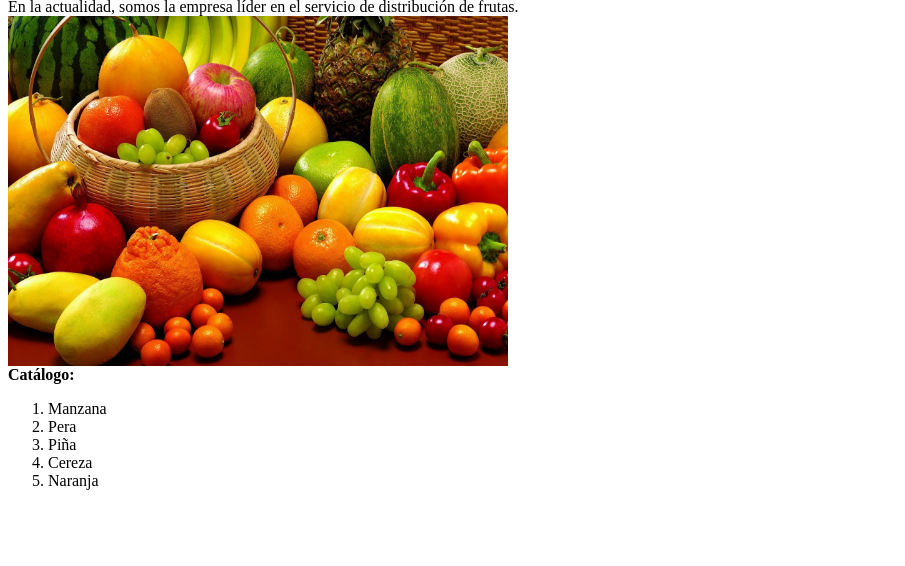
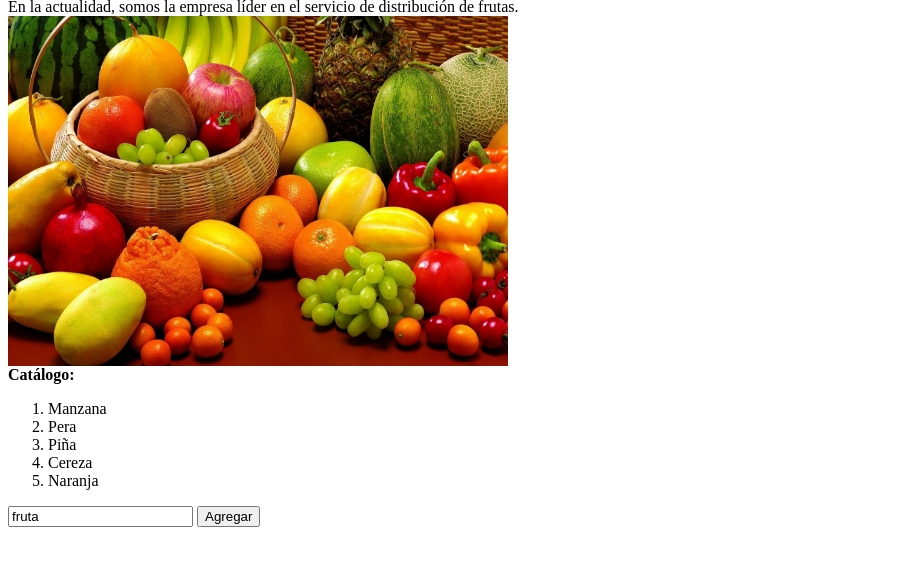
Before and after one commit to cstapiarubio/lista-frutas, a plain HTML site: page index.html in a window 1280 px wide. Shown: the part 126-692 px from the top of the page, without its empty margins (0-905 px from the left). Drawn offline with Linux system fonts and the light colour scheme.

Commit message:
trabajo terminado al fin

```diff
--- a/index.html
+++ b/index.html
@@ -27,6 +27,8 @@ src= fruta.jpg
 <li>Naranja</li>
 </ol>
 
+<input type = "text" value = "fruta"/>
+<input type = "button" value = "Agregar"/>
 
 </body>
 </html>
```
Also changed, not shown: 1 other file.
